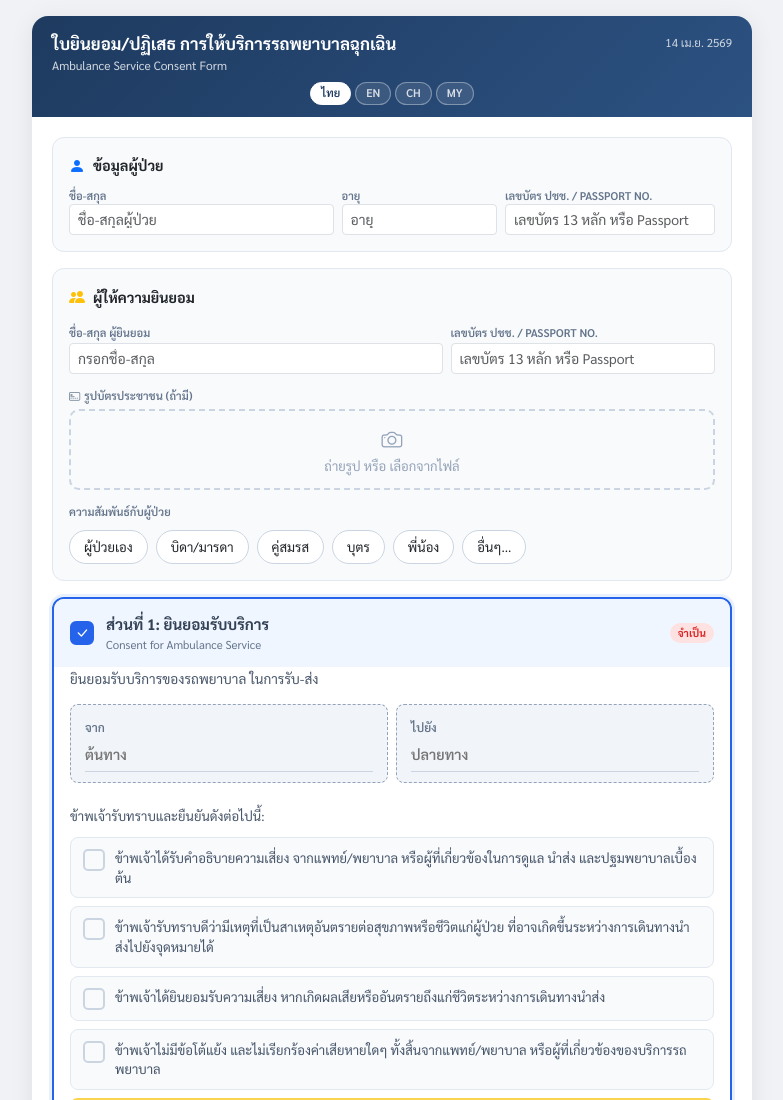
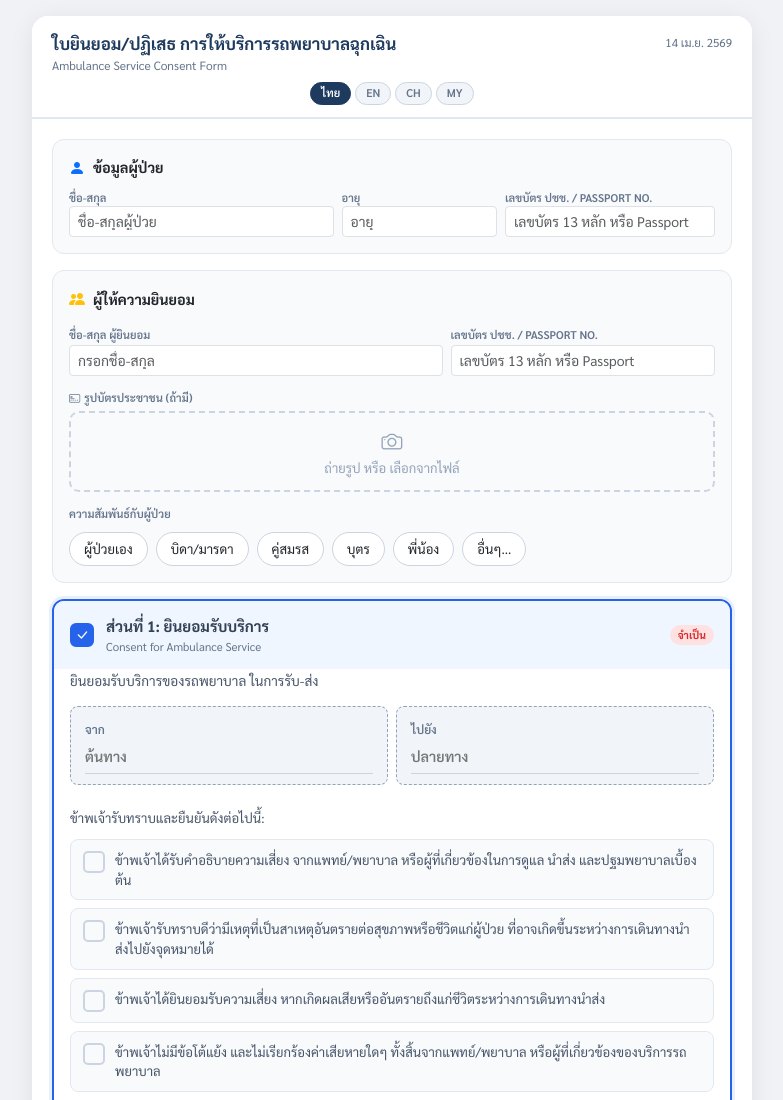
Before and after one commit to officethegood/pt-medical-system, a website: page transport/consent-prototype.html in a window 1280 px wide. Shown: the top 1100 px of the page, without its empty margins (248-1031 px from the left). Drawn offline with nearby package versions, Linux system fonts and the light colour scheme; no server answers.

Commit message:
Redesign consent header: white background with border divider
- Header changed from dark blue gradient to clean white
- Text colors adjusted for readability on white
- Lang switcher restyled: gray buttons with active dark blue
- Better visual harmony with any logo color

Co-Authored-By: Claude Opus 4.6 <noreply@anthropic.com>

```diff
--- a/transport/consent-prototype.html
+++ b/transport/consent-prototype.html
@@ -17,12 +17,12 @@
   /* Language Switcher */
   .lang-switcher { display: flex; gap: 4px; justify-content: center; margin-top: 6px; }
   .lang-btn {
-    padding: 2px 10px; border-radius: 12px; border: 1px solid rgba(255,255,255,0.35);
-    background: rgba(255,255,255,0.1); color: rgba(255,255,255,0.8);
+    padding: 2px 10px; border-radius: 12px; border: 1px solid #cbd5e1;
+    background: #f1f5f9; color: #64748b;
     font-size: 0.7rem; cursor: pointer; transition: all 0.2s; font-weight: 600;
   }
-  .lang-btn:hover { background: rgba(255,255,255,0.2); }
-  .lang-btn.active { background: #fff; color: #1e3a5f; border-color: #fff; }
+  .lang-btn:hover { background: #e2e8f0; }
+  .lang-btn.active { background: #1e3a5f; color: #fff; border-color: #1e3a5f; }
   body { background: #f0f2f5; }
 
   .consent-card {
@@ -35,10 +35,11 @@
   }
 
   .consent-header {
-    background: linear-gradient(135deg, #1e3a5f 0%, #2c5282 100%);
-    color: #fff;
+    background: #fff;
+    color: #1e293b;
     padding: 16px 20px 12px;
     border-radius: 16px 16px 0 0;
+    border-bottom: 2px solid #e2e8f0;
   }
   .consent-header-top {
     display: flex; align-items: center; gap: 10px; margin-bottom: 8px;
@@ -49,11 +50,11 @@
   }
   .consent-header-titles { min-width: 0; }
   .consent-header-meta {
-    text-align: right; flex-shrink: 0; font-size: 0.72rem; opacity: 0.75; padding-top: 2px; white-space: nowrap;
-  }
-  .consent-header h5 { font-weight: 700; margin: 0; font-size: 1.05rem; line-height: 1.3; }
-  .consent-header .company-name { font-size: 0.8rem; font-weight: 600; opacity: 0.9; margin-bottom: 1px; }
-  .consent-header .subtitle { font-size: 0.75rem; opacity: 0.8; margin-top: 1px; }
+    text-align: right; flex-shrink: 0; font-size: 0.72rem; color: #64748b; padding-top: 2px; white-space: nowrap;
+  }
+  .consent-header h5 { font-weight: 700; margin: 0; font-size: 1.05rem; line-height: 1.3; color: #1e3a5f; }
+  .consent-header .company-name { font-size: 0.8rem; font-weight: 600; color: #334155; margin-bottom: 1px; }
+  .consent-header .subtitle { font-size: 0.75rem; color: #64748b; margin-top: 1px; }
 
   /* Mobile: compact header */
   @media (max-width: 600px) {
```
